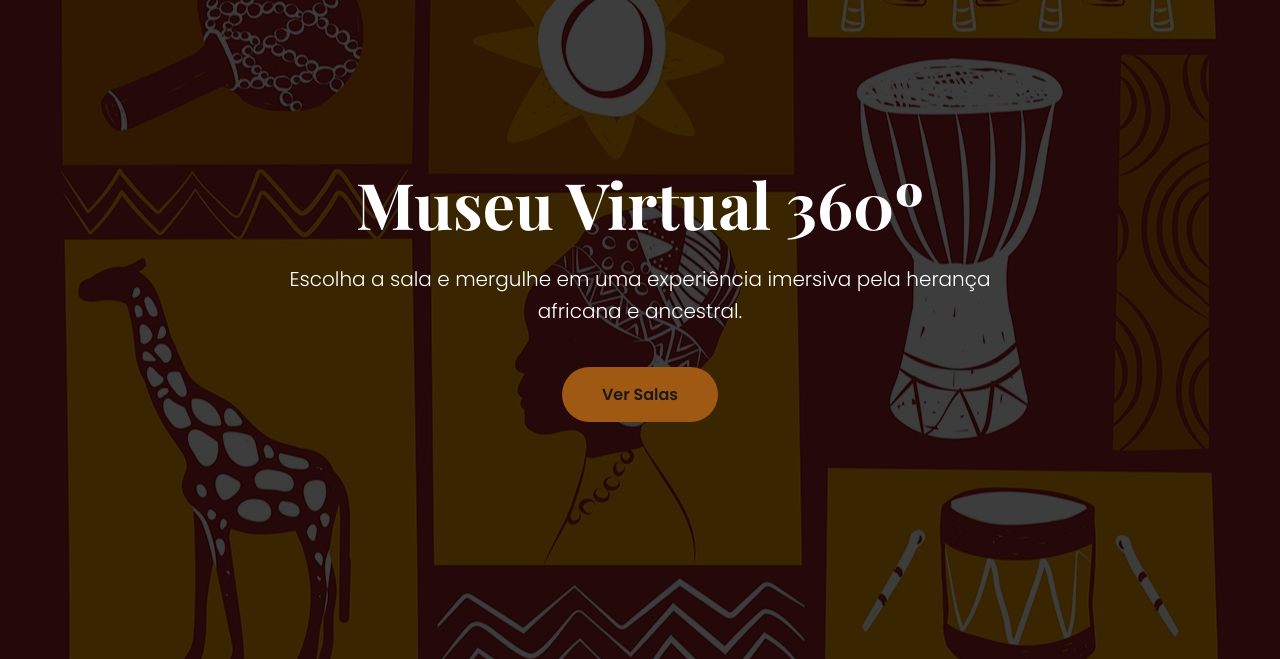
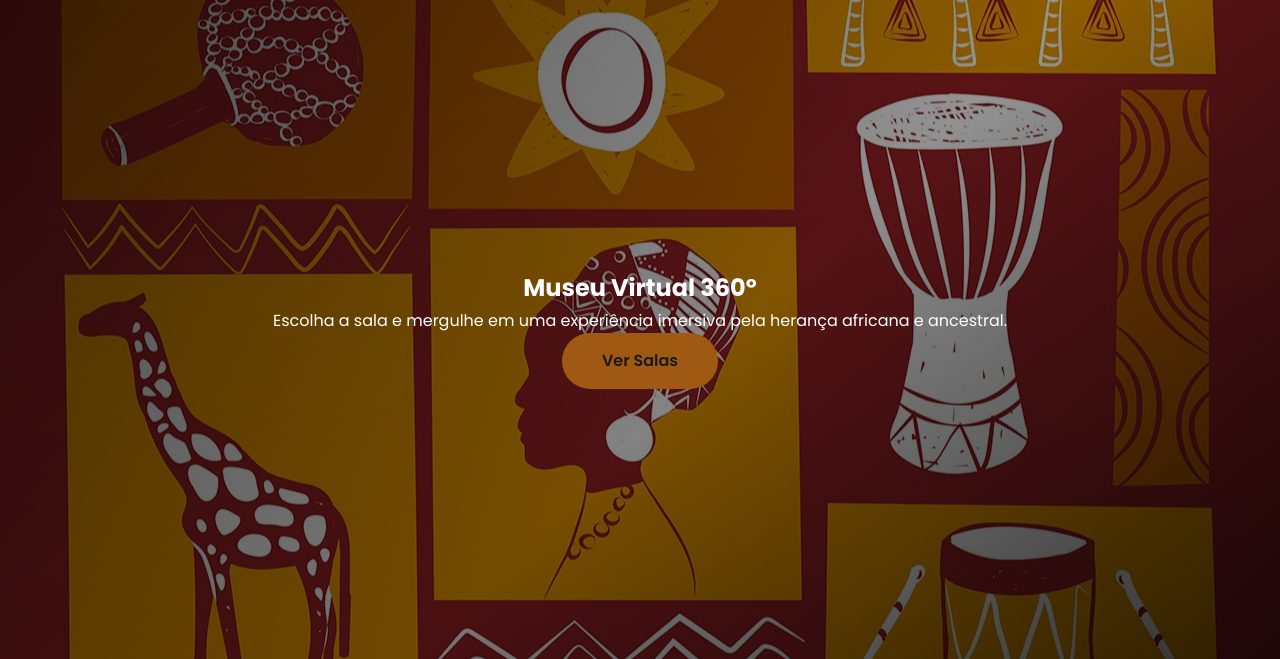
Before and after one commit to Alexandress01/e-preto, a plain HTML site: page e-preto-tcc/museu.html in a window 1280 px wide. Shown: the part 141-800 px from the top of the page. Drawn offline with nearby package versions, Linux system fonts and the light colour scheme.

Commit message:
alterando banner

```diff
--- a/e-preto-tcc/style.css
+++ b/e-preto-tcc/style.css
@@ -122,63 +122,50 @@ body {
 
 /* ===== HERO SECTION ===== */
 .hero {
+    position: relative;
     margin-top: 70px;
-    height: calc(100vh - 70px);
-    background: url('images/banner-home-page.jpeg') center/cover no-repeat;
-    /* MODIFICAR: Trocar imagem de fundo acima (URL) */
+    min-height: calc(100vh - 70px);
+    min-height: 100svh;
+    padding: 60px 20px;
+    background-color: #000;
+    background-image:
+        linear-gradient(135deg, rgba(0, 0, 0, 0.7) 0%, rgba(0, 0, 0, 0.35) 55%, rgba(0, 0, 0, 0.75) 100%),
+        url('images/banner-home-page.jpeg');
+    background-position: center top;
+    background-size: cover;
+    background-repeat: no-repeat;
     display: flex;
     align-items: center;
     justify-content: center;
     text-align: center;
-    position: relative;
     color: var(--white);
+    overflow: hidden;
 }
 
-.hero.hero-museu {
-    background: linear-gradient(rgba(0, 0, 0, 0.4), rgba(0, 0, 0, 0.4)),
-                url('images/banner-padrao.jpeg') center/cover no-repeat;
-}
-
-.hero.hero-conteudos {
-    background: linear-gradient(rgba(0, 0, 0, 0.4), rgba(0, 0, 0, 0.4)),
-                url('images/banner-padrao.jpeg') center/cover no-repeat;
-}
-
+.hero.hero-museu,
+.hero.hero-conteudos,
 .hero.hero-sobre {
-    background: linear-gradient(rgba(0, 0, 0, 0.4), rgba(0, 0, 0, 0.4)),
-                url('images/banner-padrao.jpeg') center/cover no-repeat;
+    background-image:
+        linear-gradient(135deg, rgba(0, 0, 0, 0.7) 0%, rgba(0, 0, 0, 0.3) 55%, rgba(0, 0, 0, 0.75) 100%),
+        url('images/banner-padrao.jpeg');
+    background-position: center;
+    background-size: cover;
+    background-repeat: no-repeat;
 }
 
 .hero-overlay {
     position: absolute;
-    top: 0;
-    left: 0;
-    width: 100%;
-    height: 100%;
-    background-color: var(--overlay-color);
+    inset: 0;
+    background: linear-gradient(180deg, rgba(0, 0, 0, 0.12) 0%, rgba(0, 0, 0, 0.35) 100%);
+    z-index: 1;
 }
 
 .hero-content {
     position: relative;
-    z-index: 10;
+    z-index: 2;
     max-width: 800px;
-    padding: 20px;
+    padding: 20px clamp(16px, 4vw, 32px);
     animation: fadeInUp 1s ease-out;
-}
-
-.hero-title {
-    font-family: 'Playfair Display', serif;
-    font-size: 64px;
-    font-weight: 700;
-    margin-bottom: 20px;
-    line-height: 1.2;
-}
-
-.hero-subtitle {
-    font-size: 20px;
-    font-weight: 300;
-    margin-bottom: 40px;
-    line-height: 1.6;
 }
 
 /* Botão principal */
@@ -409,17 +396,20 @@ body {
 
     /* Hero responsivo */
     .hero {
-        height: auto;
-        min-height: 600px;
+        min-height: 70vh;
         padding: 60px 20px;
     }
 
+    .hero-content {
+        max-width: 100%;
+    }
+
     .hero-title {
-        font-size: 42px;
+        font-size: clamp(1.8rem, 8vw, 2.6rem);
     }
 
     .hero-subtitle {
-        font-size: 16px;
+        font-size: 1rem;
     }
 
     /* Cards responsivo */
```
Also changed, not shown: e-preto-tcc/index.html (+0 -2 lines).
